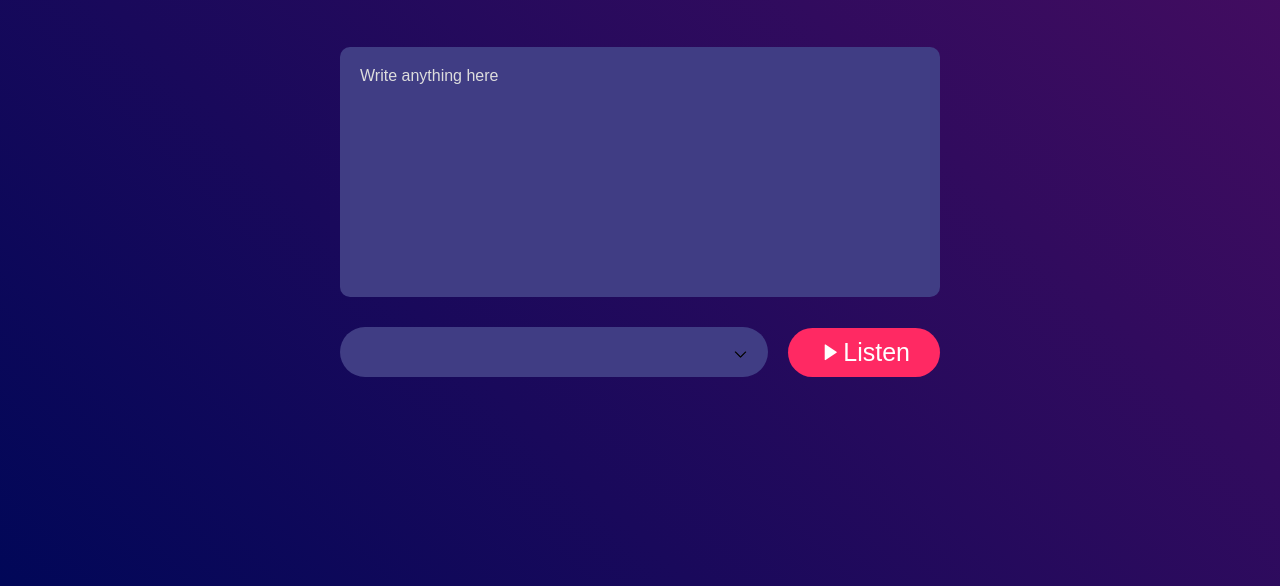
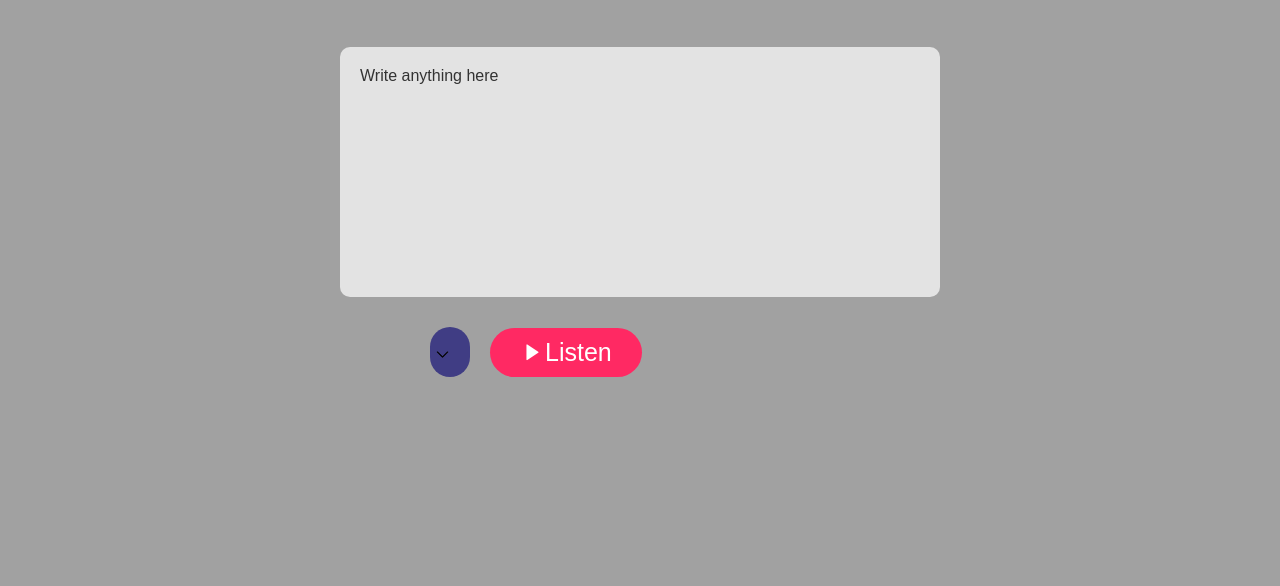
Before and after one commit to FZRAJPUT/Text-to-Speech, a plain HTML site: page index.html in a window 1280 px wide. Shown: the part 214-800 px from the top of the page. Drawn offline with nearby package versions, Linux system fonts and the light colour scheme.

Commit message:
Update style.css

```diff
--- a/style.css
+++ b/style.css
@@ -5,14 +5,25 @@
     box-sizing: border-box;
 }
 
+body{
+    width: 100%;
+    height: 100vh;
+    max-width: 100%;
+    max-height: 100%;
+    background: rgb(161, 161, 161);
+}
+
 .hero {
     width: 100%;
     height: 100vh;
-    background: linear-gradient(45deg, #010758, #490d61);
+    max-width: 100%;
+    max-height: 100%;
     display: flex;
     align-items: center;
     justify-content: center;
+    flex-wrap: wrap;
     flex-direction: column;
+
 }
 .hero h1{
     font-size: 45px;
@@ -25,10 +36,12 @@
     color: #ff2963;
 }
 textarea{
+    position: relative;
     width: 600px;
-    height: 250px;
-    background: #403d84;
-    color: #fff;
+    max-width: 100%;
+    min-height: 250px;
+    background: #e3e3e3;
+    color: #333;
     font-size: 15px;
     border: 0;
     outline: 0;
@@ -39,7 +52,7 @@ textarea{
 }
 textarea::placeholder{
     font-size: 16px;
-    color: #ddd;
+    color: #333;
 }
 .row{
     width: 600px;
@@ -61,10 +74,11 @@ textarea::placeholder{
     justify-content: center;
 }
 select{
-    flex: 1;
     color: #FFF;
     background: #403d84;
     height: 50px;
+    margin-left: 90px;
+    max-width: 30%;
     padding: 0 20px;
     outline: 0;
     border: 0;
```
